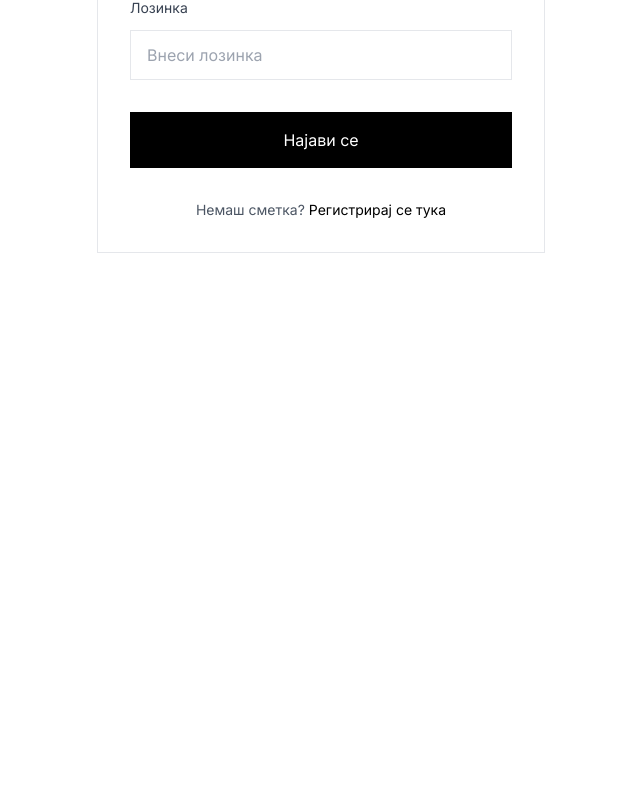
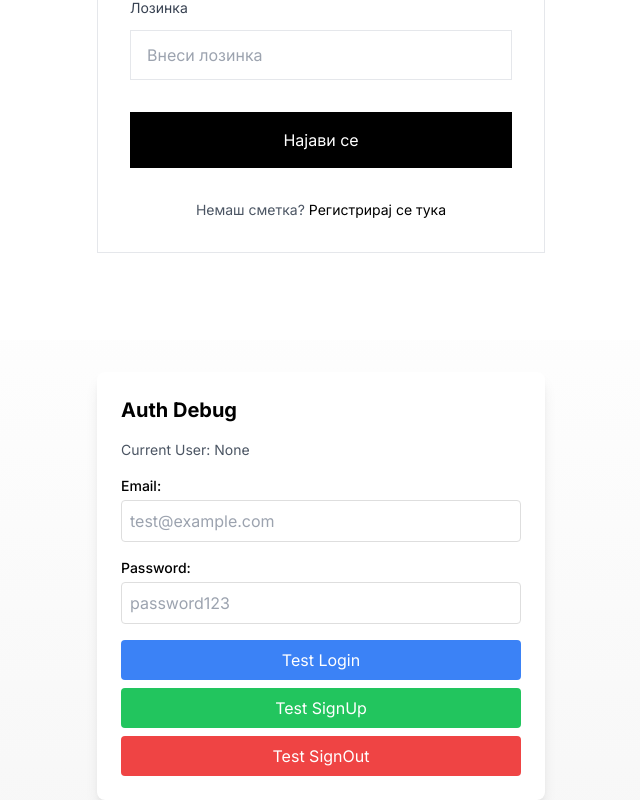
Before and after one commit to LooneyTuness/reloop, a Next.js app in the folder web/: page /login in a window 1280 px wide. Shown: the part 596-1396 px from the top of the page, without its empty margins (319-959 px from the left). Before the commit the page ends 936 px from the top, so only its background shows below. Built offline with nearby package versions, Linux system fonts and the light colour scheme; no server answers.

Commit message:
Improve login error handling and add auth debug component

```diff
--- a/web/src/app/login/page.tsx
+++ b/web/src/app/login/page.tsx
@@ -1,5 +1,6 @@
 import type { Metadata } from "next";
 import Login from "@/components/Login";
+import AuthDebug from "@/components/AuthDebug";
 
 export const metadata: Metadata = {
   title: "Login - vtoraraka | Access Your Account",
@@ -8,5 +9,12 @@ export const metadata: Metadata = {
 };
 
 export default function LoginPage() {
-  return <Login />;
+  return (
+    <div>
+      <Login />
+      <div className="mt-8">
+        <AuthDebug />
+      </div>
+    </div>
+  );
 }
--- /dev/null
+++ b/web/src/components/AuthDebug.jsx
@@ -0,0 +1,137 @@
+"use client";
+
+import { useState } from "react";
+import { supabase } from "../lib/supabase";
+import { useAuth } from "../contexts/AuthContext";
+
+export default function AuthDebug() {
+  const [email, setEmail] = useState("");
+  const [password, setPassword] = useState("");
+  const [message, setMessage] = useState("");
+  const [isLoading, setIsLoading] = useState(false);
+  const { user } = useAuth();
+
+  const testLogin = async () => {
+    setIsLoading(true);
+    setMessage("");
+
+    try {
+      const { data, error } = await supabase.auth.signInWithPassword({
+        email,
+        password,
+      });
+
+      if (error) {
+        setMessage(`Error: ${error.message}`);
+        console.error("Login error:", error);
+      } else {
+        setMessage(`Success! User: ${data.user?.email}`);
+        console.log("Login success:", data);
+      }
+    } catch (error) {
+      setMessage(`Exception: ${error.message}`);
+      console.error("Login exception:", error);
+    } finally {
+      setIsLoading(false);
+    }
+  };
+
+  const testSignUp = async () => {
+    setIsLoading(true);
+    setMessage("");
+
+    try {
+      const { data, error } = await supabase.auth.signUp({
+        email,
+        password,
+      });
+
+      if (error) {
+        setMessage(`SignUp Error: ${error.message}`);
+        console.error("SignUp error:", error);
+      } else {
+        setMessage(`SignUp Success! User: ${data.user?.email}, Confirmed: ${data.user?.email_confirmed_at ? 'Yes' : 'No'}`);
+        console.log("SignUp success:", data);
+      }
+    } catch (error) {
+      setMessage(`SignUp Exception: ${error.message}`);
+      console.error("SignUp exception:", error);
+    } finally {
+      setIsLoading(false);
+    }
+  };
+
+  const testSignOut = async () => {
+    const { error } = await supabase.auth.signOut();
+    if (error) {
+      setMessage(`SignOut Error: ${error.message}`);
+    } else {
+      setMessage("Signed out successfully");
+    }
+  };
+
+  return (
+    <div className="p-6 max-w-md mx-auto bg-white rounded-lg shadow-lg">
+      <h2 className="text-xl font-bold mb-4">Auth Debug</h2>
+
+      <div className="mb-4">
+        <p className="text-sm text-gray-600">Current User: {user ? user.email : 'None'}</p>
+      </div>
+
+      <div className="space-y-4">
+        <div>
+          <label className="block text-sm font-medium mb-1">Email:</label>
+          <input
+            type="email"
+            value={email}
+            onChange={(e) => setEmail(e.target.value)}
+            className="w-full p-2 border rounded"
+            placeholder="test@example.com"
+          />
+        </div>
+
+        <div>
+          <label className="block text-sm font-medium mb-1">Password:</label>
+          <input
+            type="password"
+            value={password}
+            onChange={(e) => setPassword(e.target.value)}
+            className="w-full p-2 border rounded"
+            placeholder="password123"
+          />
+        </div>
+
+        <div className="space-y-2">
+          <button
+            onClick={testLogin}
+            disabled={isLoading}
+            className="w-full bg-blue-500 text-white p-2 rounded hover:bg-blue-600 disabled:opacity-50"
+          >
+            {isLoading ? "Testing..." : "Test Login"}
+          </button>
+
+          <button
+            onClick={testSignUp}
+            disabled={isLoading}
+            className="w-full bg-green-500 text-white p-2 rounded hover:bg-green-600 disabled:opacity-50"
+          >
+            {isLoading ? "Testing..." : "Test SignUp"}
+          </button>
+
+          <button
+            onClick={testSignOut}
+            className="w-full bg-red-500 text-white p-2 rounded hover:bg-red-600"
+          >
+            Test SignOut
+          </button>
+        </div>
+
+        {message && (
+          <div className="p-3 bg-gray-100 rounded text-sm">
+            {message}
+          </div>
+        )}
+      </div>
+    </div>
+  );
+}
--- a/web/src/components/Login.jsx
+++ b/web/src/components/Login.jsx
@@ -41,7 +41,14 @@ export default function Login() {
       });
 
       if (error) {
-        setMessage(error.message);
+        console.error("Login error details:", error);
+        if (error.message === "Invalid login credentials") {
+          setMessage("Invalid email or password. If you just signed up, please check your email for a confirmation link.");
+        } else if (error.message === "Email not confirmed") {
+          setMessage("Please check your email and click the confirmation link before logging in.");
+        } else {
+          setMessage(error.message);
+        }
         return;
       }
 
--- a/web/src/components/LoginModal.jsx
+++ b/web/src/components/LoginModal.jsx
@@ -25,7 +25,14 @@ export default function LoginModal({ open, onOpenChange, onSwitchToSignUp }) {
       });
 
       if (error) {
-        setMessage(error.message);
+        console.error("Login error details:", error);
+        if (error.message === "Invalid login credentials") {
+          setMessage("Invalid email or password. If you just signed up, please check your email for a confirmation link.");
+        } else if (error.message === "Email not confirmed") {
+          setMessage("Please check your email and click the confirmation link before logging in.");
+        } else {
+          setMessage(error.message);
+        }
         return;
       }
 
--- a/web/src/components/LoginPage.jsx
+++ b/web/src/components/LoginPage.jsx
@@ -42,7 +42,14 @@ export default function LoginPage() {
       });
 
       if (error) {
-        setMessage(error.message);
+        console.error("Login error details:", error);
+        if (error.message === "Invalid login credentials") {
+          setMessage("Invalid email or password. If you just signed up, please check your email for a confirmation link.");
+        } else if (error.message === "Email not confirmed") {
+          setMessage("Please check your email and click the confirmation link before logging in.");
+        } else {
+          setMessage(error.message);
+        }
         return;
       }
 
--- a/web/src/components/SignUp.tsx
+++ b/web/src/components/SignUp.tsx
@@ -86,7 +86,11 @@ export default function SignUpForm(props: SignUpFormProps) {
       }
 
       if (data.user) {
-        setMessage(t("accountCreated"));
+        if (data.user.email_confirmed_at) {
+          setMessage(t("accountCreated"));
+        } else {
+          setMessage("Account created! Please check your email and click the confirmation link to activate your account.");
+        }
       }
 
       setTimeout(() => {
```
